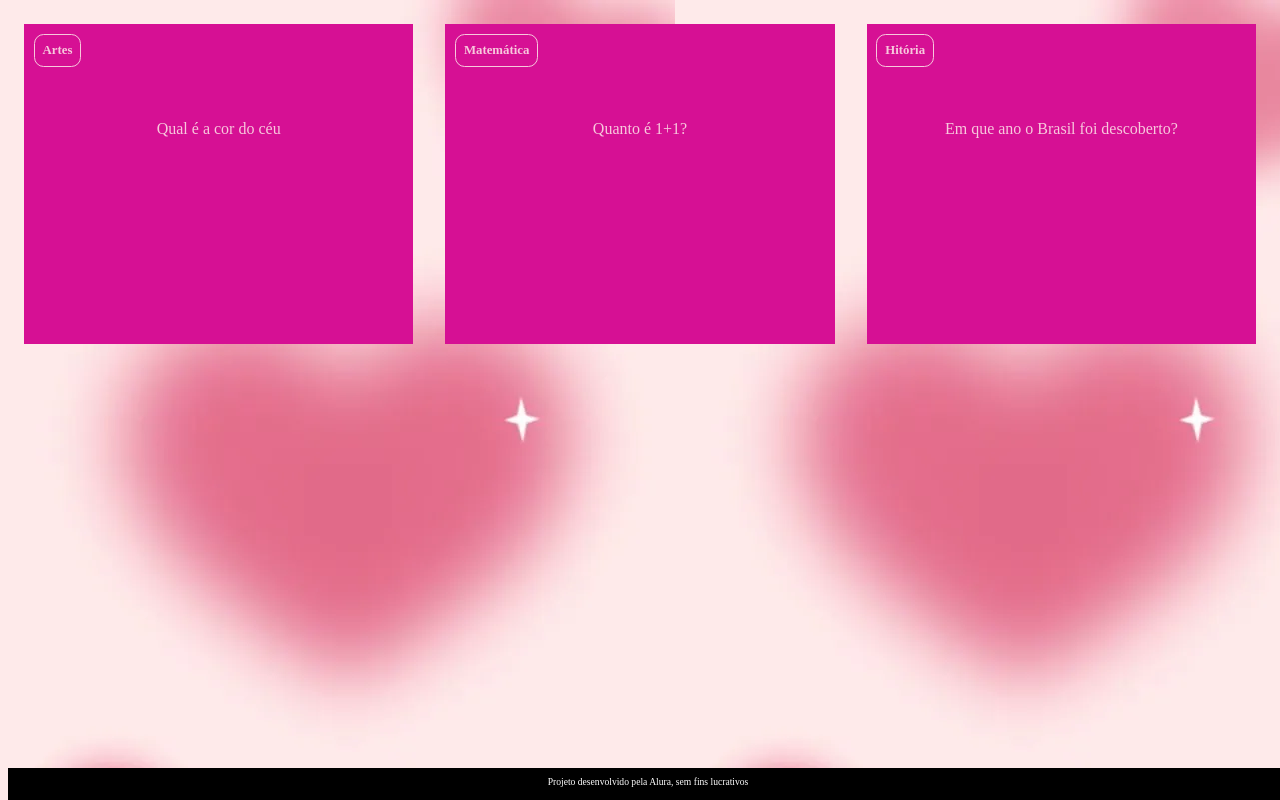
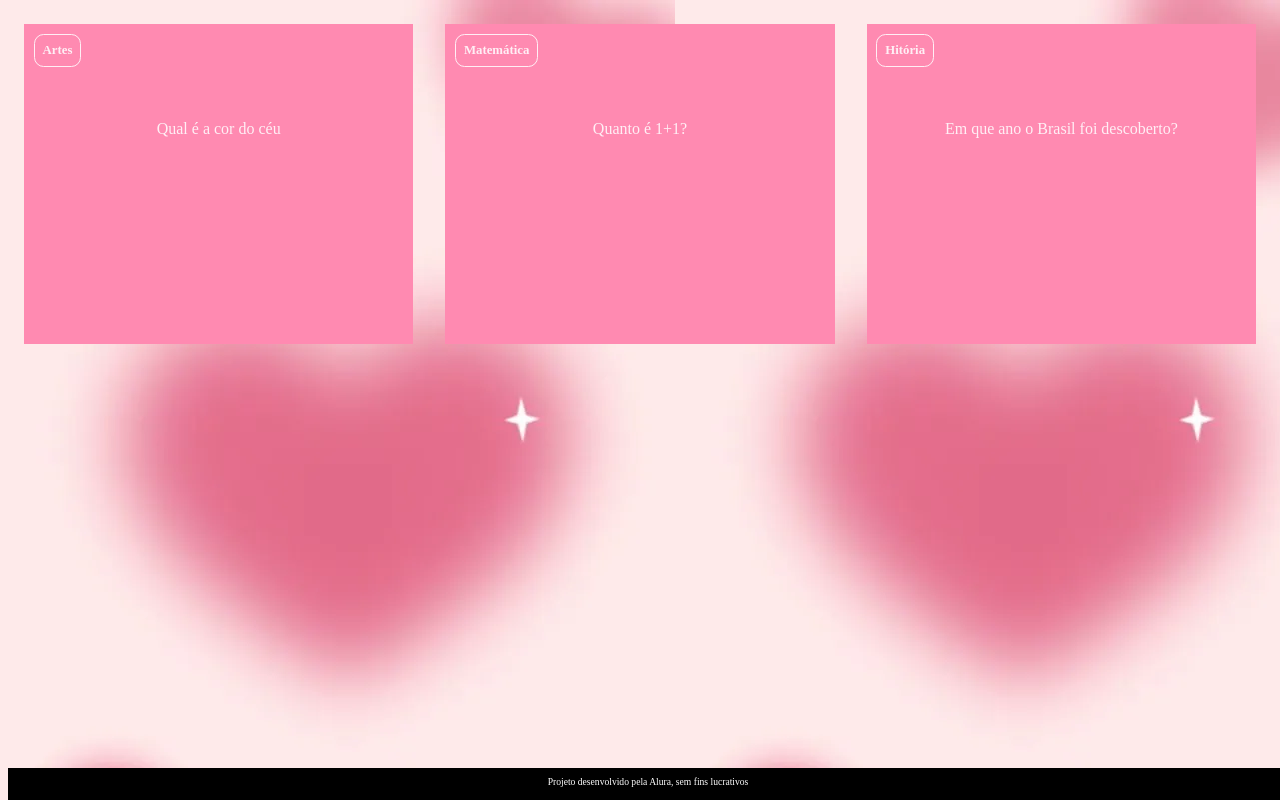
Before and after one commit to anaju-32/Flash-Cards-2025, a plain HTML site: page index.html in a window 1280 px wide. Drawn offline with Linux system fonts and the light colour scheme.

Commit message:
06/06/2025.8

```diff
--- a/assets/style.css
+++ b/assets/style.css
@@ -1,7 +1,7 @@
 :root {
-    --text-color: #f7c8dc;
-    --card-front-color: #d61094;
-    --card-back-color: #ffb18d;
+    --text-color: #ffeff5;
+    --card-front-color: #ff8ab1;
+    --card-back-color: #ffeff5;
 }
 
 body {
```
